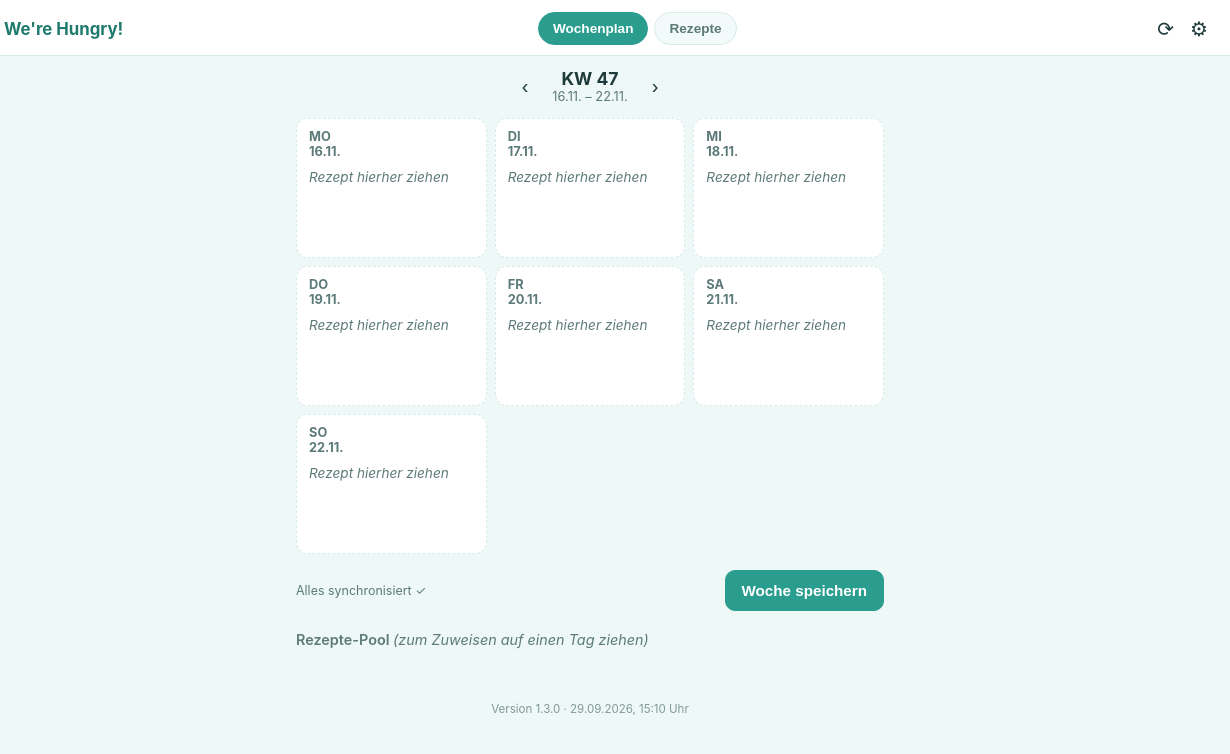
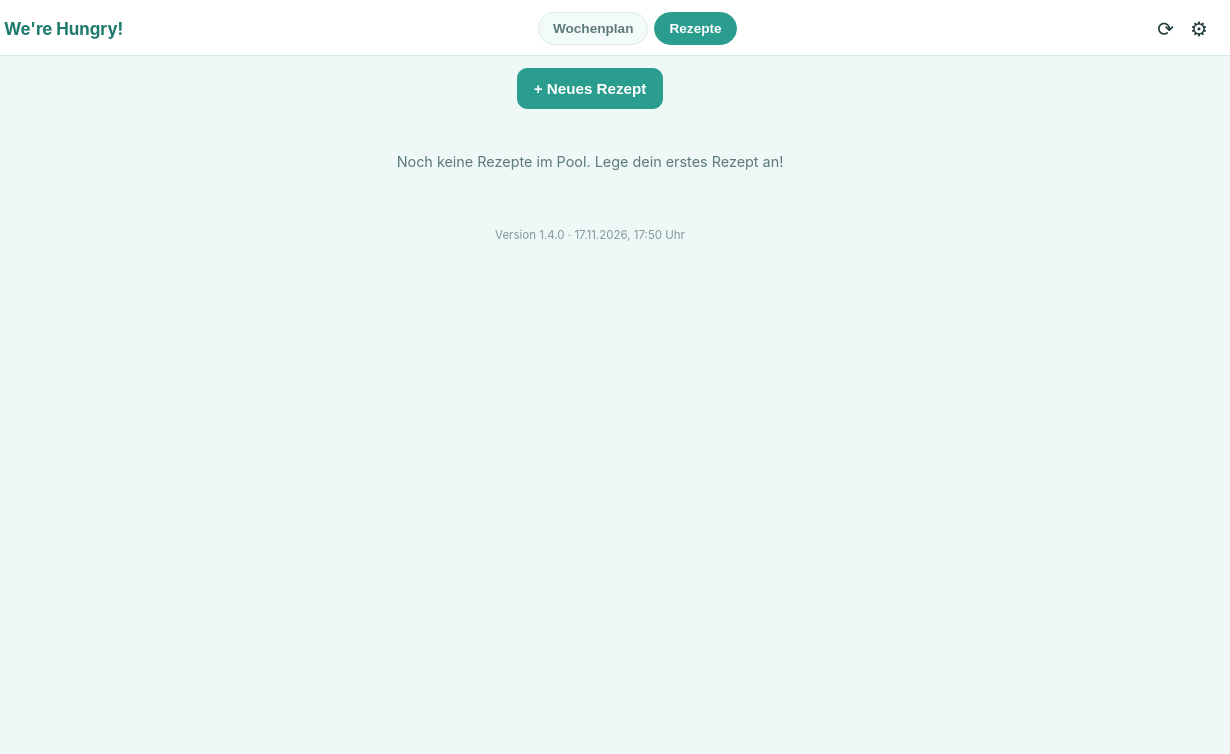
Before and after one commit to josontag-git/sontags-menu, a plain HTML site: page index.html in a window 1280 px wide. Shown: the full height of the page, 50-1280 px from the left. Drawn offline with Linux system fonts and the light colour scheme; no server answers.

Commit message:
Rezepte als Startansicht und 'Neues Rezept'-Button mittig (#1)
Claude-Session: https://claude.ai/code/session_018zmdMpxWL3FNkZYbHd8AG3

Co-authored-by: Claude <noreply@anthropic.com>

```diff
--- a/app.js
+++ b/app.js
@@ -12,8 +12,8 @@ const DEFAULT_SCRIPT_URL = "https://script.google.com/macros/s/AKfycbyhZOVVg8KdM
 
 // Bei jedem Release von Hand hochzaehlen/aktualisieren - erscheint im Footer und
 // dient dem Update-Button als sichtbarer Beleg, dass der neueste Stand geladen ist.
-const APP_VERSION = "1.3.0";
-const APP_RELEASED_AT = "2026-09-29T17:10:00+02:00";
+const APP_VERSION = "1.4.0";
+const APP_RELEASED_AT = "2026-11-17T18:50:00+01:00";
 
 const DAYS = [
   { key: "mon", label: "Mo" },
--- a/index.html
+++ b/index.html
@@ -25,8 +25,8 @@
     <span class="brand-title">We're Hungry!</span>
   </div>
   <nav class="tabs" role="tablist">
-    <button class="tab-btn active" data-view="week" role="tab" aria-selected="true">Wochenplan</button>
-    <button class="tab-btn" data-view="pool" role="tab" aria-selected="false">Rezepte</button>
+    <button class="tab-btn" data-view="week" role="tab" aria-selected="false">Wochenplan</button>
+    <button class="tab-btn active" data-view="pool" role="tab" aria-selected="true">Rezepte</button>
   </nav>
   <div class="header-actions">
     <button id="refreshBtn" class="icon-btn" title="App &amp; Daten aktualisieren" aria-label="App und Daten aktualisieren">⟳</button>
@@ -36,7 +36,7 @@
 
 <main>
   <!-- Wochenplan-Ansicht -->
-  <section id="weekView" class="view active">
+  <section id="weekView" class="view">
     <div class="week-nav">
       <button id="prevWeekBtn" class="icon-btn" aria-label="Vorherige Woche">‹</button>
       <div class="week-label">
@@ -59,7 +59,7 @@
   </section>
 
   <!-- Rezepte-Pool-Ansicht -->
-  <section id="poolView" class="view">
+  <section id="poolView" class="view active">
     <div class="pool-toolbar">
       <button id="addRecipeBtn" class="btn primary">+ Neues Rezept</button>
     </div>
--- a/style.css
+++ b/style.css
@@ -365,7 +365,7 @@ main {
 
 /* Recipe pool grid */
 
-.pool-toolbar { margin-bottom: 14px; }
+.pool-toolbar { display: flex; justify-content: center; margin-bottom: 14px; }
 
 .recipe-pool {
   display: grid;
--- a/sw.js
+++ b/sw.js
@@ -1,4 +1,4 @@
-const CACHE_NAME = "were-hungry-v10";
+const CACHE_NAME = "were-hungry-v11";
 
 // App-Shell: aendert sich mit jedem Release, wird per Network-first geladen,
 // damit nach einem Deploy nie eine veraltete Version haengen bleibt.
```
